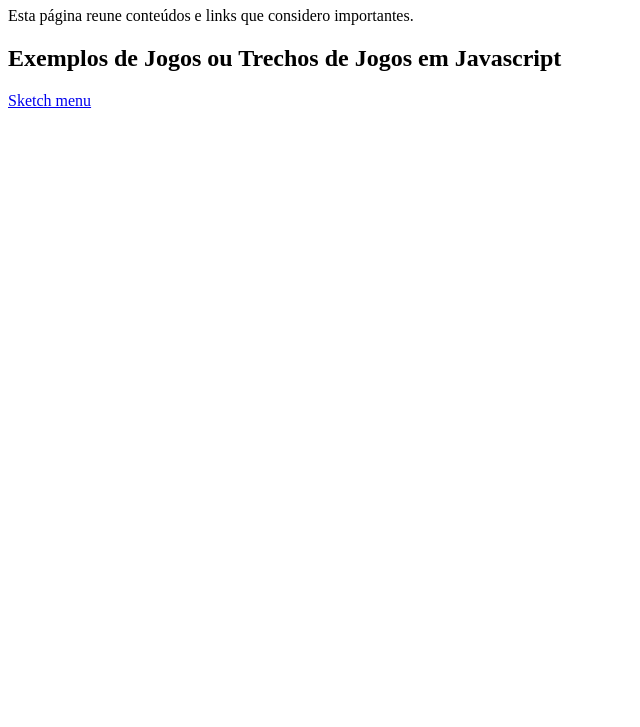
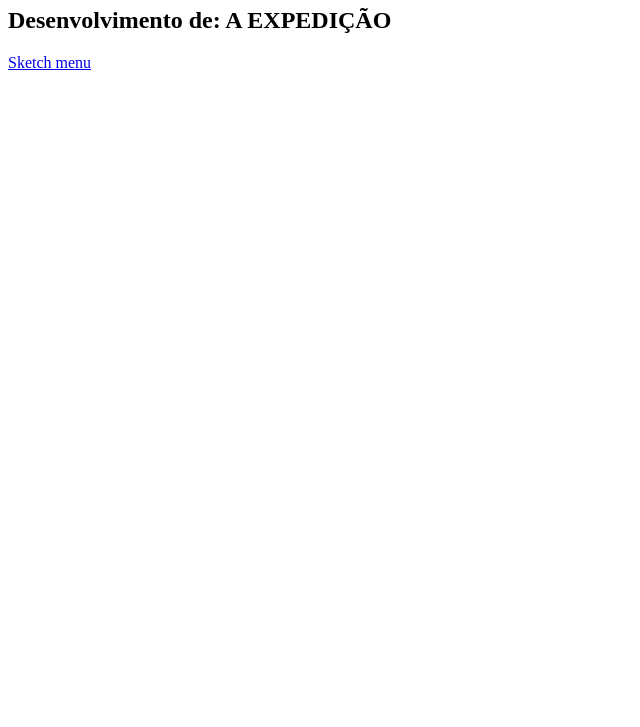
Before and after one commit to vinivon/vinivon.github.io, a plain HTML site: page index.html in a window 1280 px wide. Shown: the part 73-800 px from the top of the page, without its empty margins (0-640 px from the left). Drawn offline with Linux system fonts and the light colour scheme.

Commit message:
Update index.html

```diff
--- a/index.html
+++ b/index.html
@@ -6,8 +6,7 @@
 	</head>
 	<body>
 	    <h1>Bem vindo</h1>
-	    <p>Esta página reune conteúdos e links que considero importantes.</p>
-	    <h2>Exemplos de Jogos ou Trechos de Jogos em Javascript</h2>
+	    <h2>Desenvolvimento de: A EXPEDIÇÃO</h2>
 	    <a href="sketch_menu.html">Sketch menu</a> </br>
 	</body>
 </html>
```
